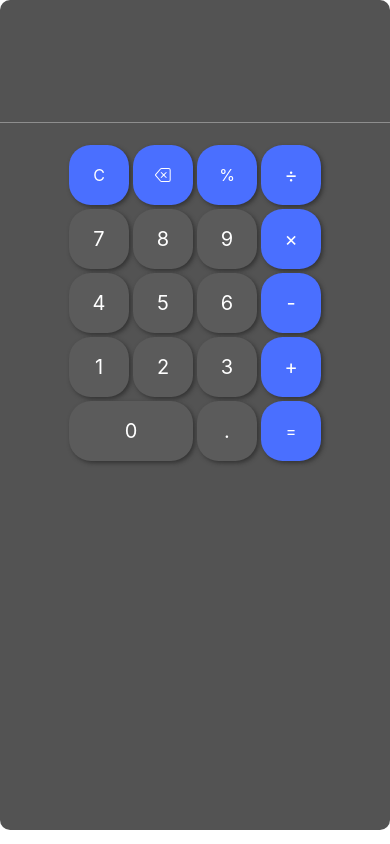
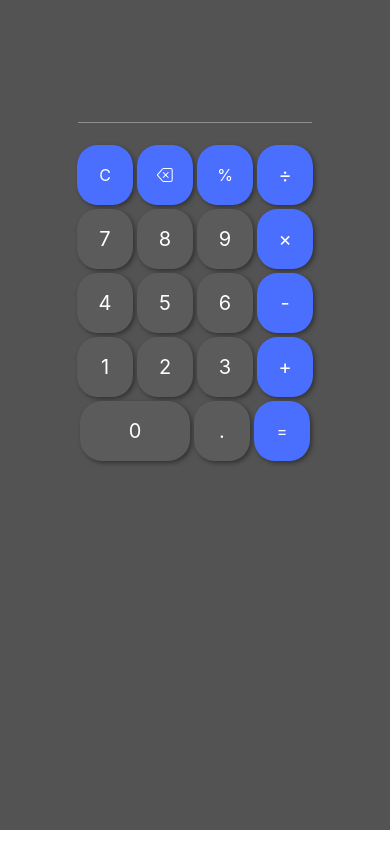
Before and after one commit to renjre/Cal-C, a React (Create React App) app: page / in a window 390 px wide. Built offline with nearby package versions, Linux system fonts and the light colour scheme.

Commit message:
changed css

```diff
--- a/src/css/styles.css
+++ b/src/css/styles.css
@@ -86,11 +86,13 @@
 @media (max-width: 600px) {
   .body {
     padding: 0;
-    width: 100%;
+    width: 60%;
     height: 800px;
     padding-top: 30px;
   }
   .container {
     margin-top: 0px;
+  background-color: rgb(83, 83, 83);
+
   }
 }
```
